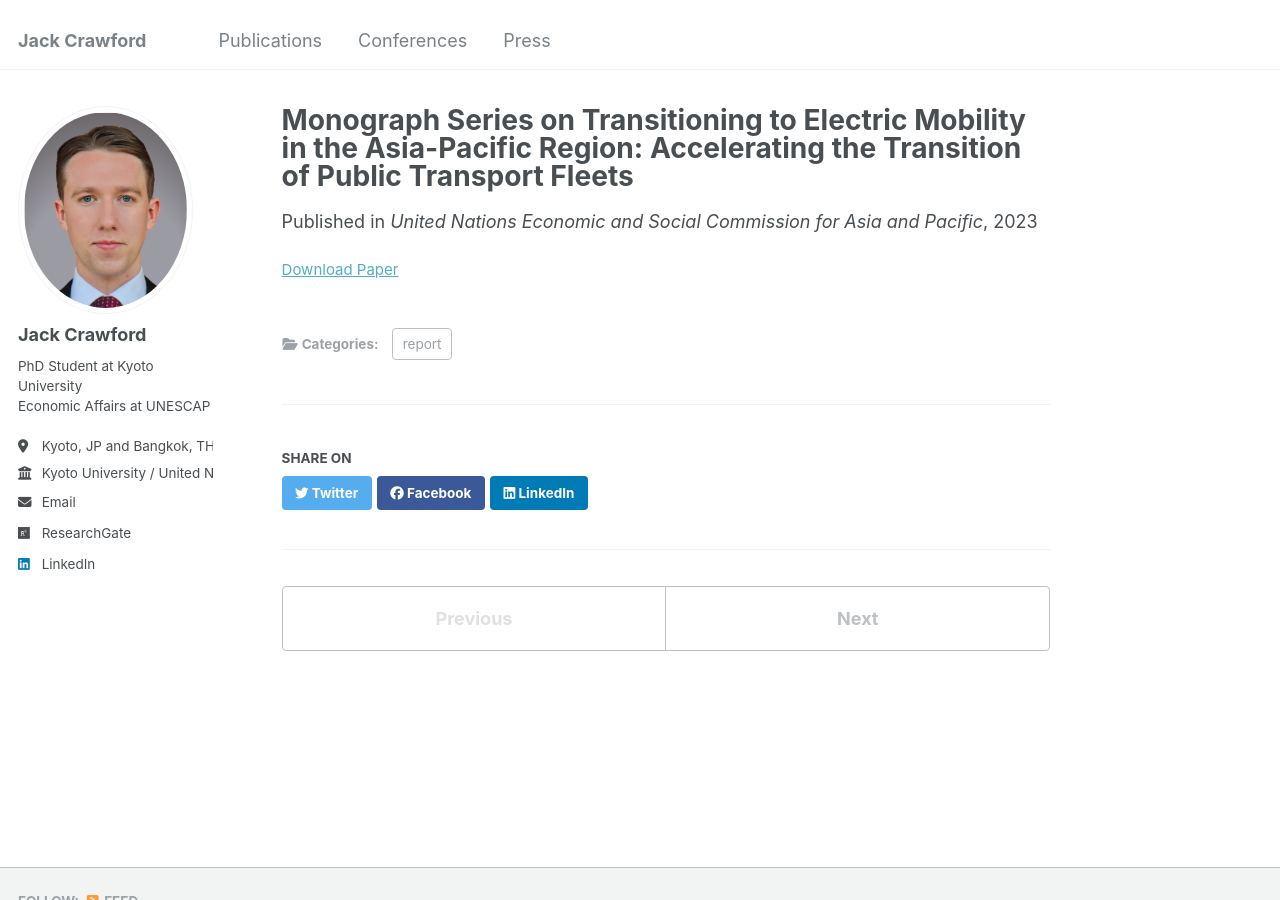
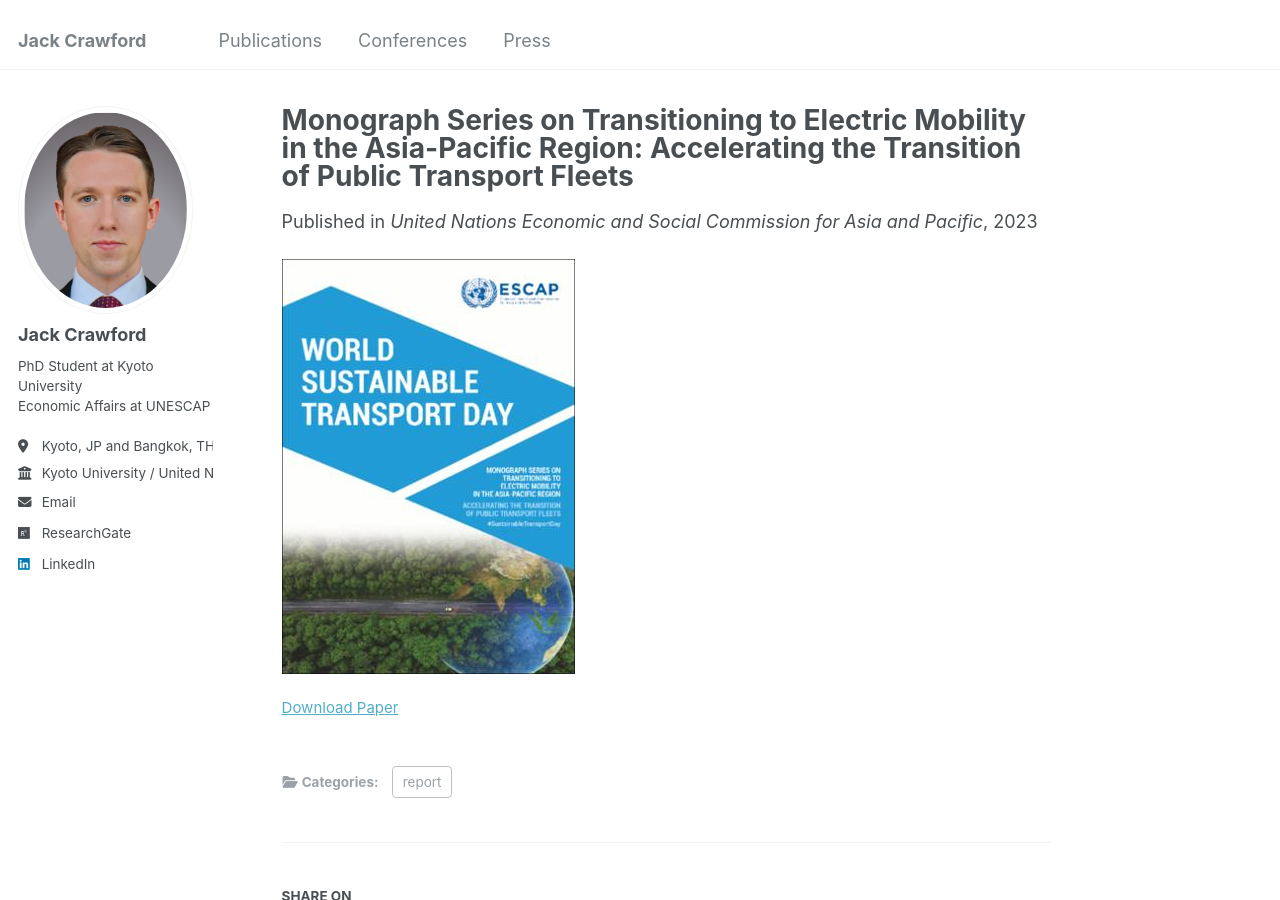
Before and after one commit to jackgcrawford/jackcrawford, a Jekyll site: the page built from _publications/2023-12-01-monograph.md, in a window 1280 px wide and 900 px high. Built offline with Jekyll 4.4.1, drawn with Linux system fonts in a browser that asks for light colours.

Commit message:
Update 2023-12-01-monograph.md

```diff
--- a/_publications/2023-12-01-monograph.md
+++ b/_publications/2023-12-01-monograph.md
@@ -7,3 +7,4 @@
 venue: 'United Nations Economic and Social Commission for Asia and Pacific'
 paperurl: 'https://www.unescap.org/kp/2023/accelerating-transition-public-transport-fleets'
 ---
+<img src=' /images/monograph.png'>
```
